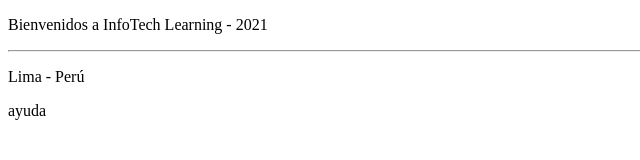
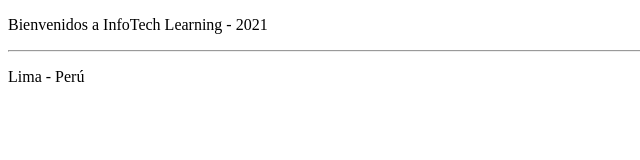
Before and after one commit to elinieves/elinieves.github.io, a plain HTML site: page index.html in a window 1280 px wide. Shown: the full height of the page, 0-640 px from the left. Drawn offline with Linux system fonts and the light colour scheme.

Commit message:
Versión 1

```diff
--- a/index.html
+++ b/index.html
@@ -10,6 +10,5 @@
     <p>Bienvenidos a InfoTech Learning - 2021</p>
     <hr>
     <p>Lima - Perú<p>
-        <p>ayuda</p>
 </body>
 </html>
```
